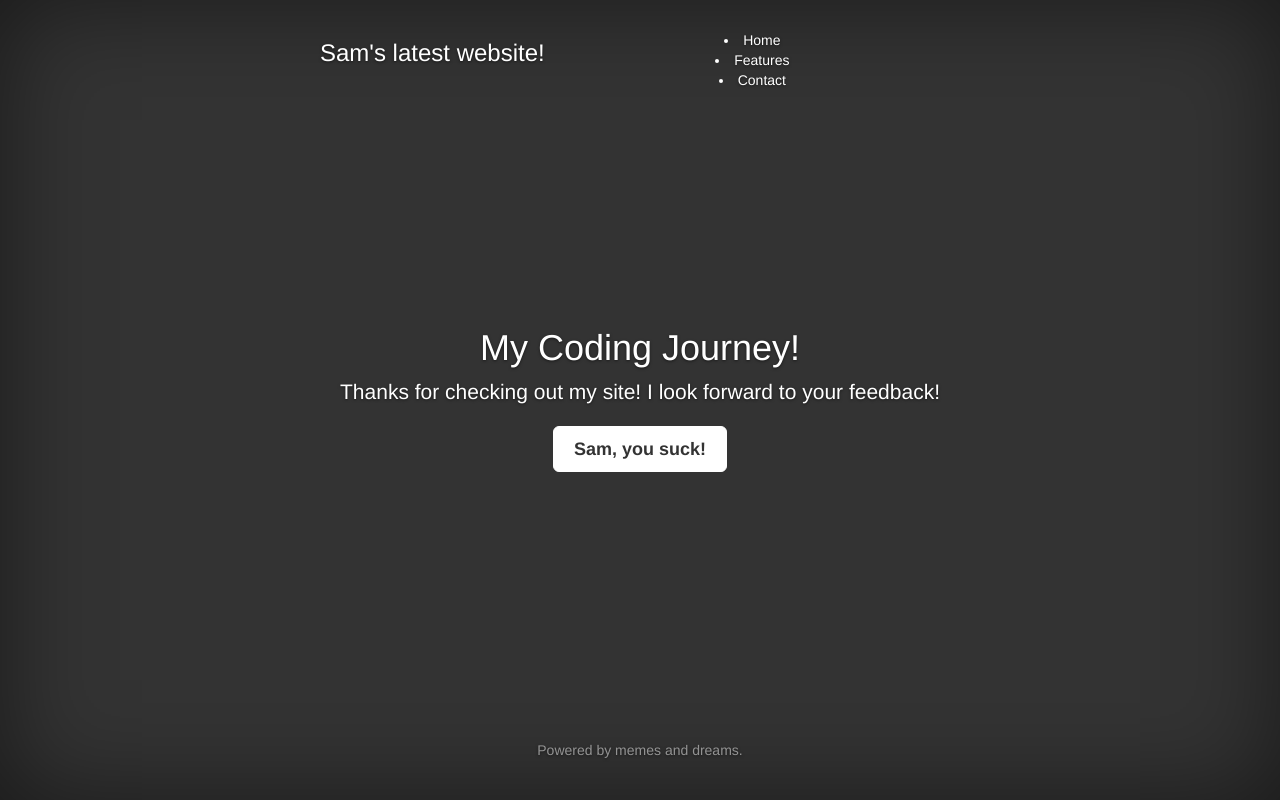
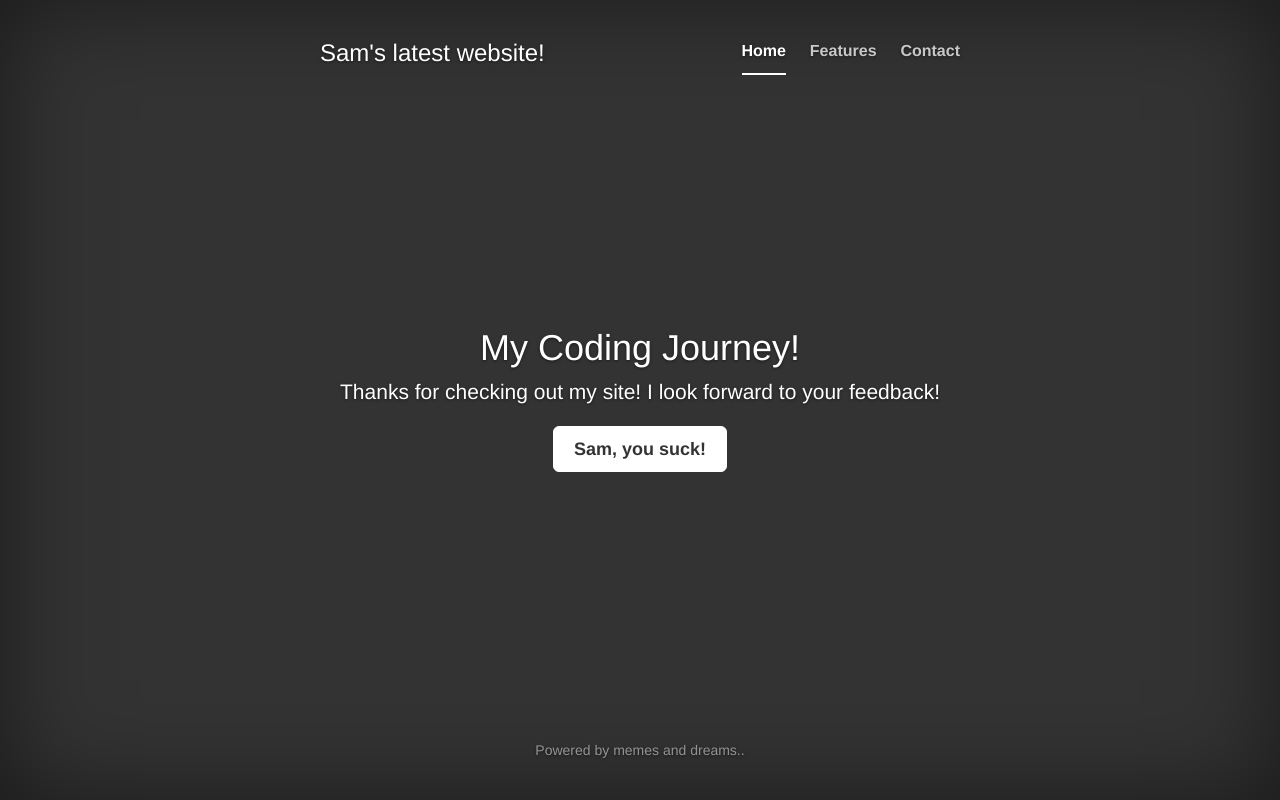
Before and after one commit to Sam-Landrum/Sam-Landrum.github.io, a plain HTML site: page website/index.html in a window 1280 px wide. Drawn offline with Linux system fonts and the light colour scheme.

Commit message:
Update index.html

```diff
--- a/website/index.html
+++ b/website/index.html
@@ -7,7 +7,7 @@
     <!-- The above 3 meta tags *must* come first in the head; any other head content must come *after* these tags -->
     <meta name="description" content="">
     <meta name="author" content="">
-    <link rel="icon" href="https://openclipart.org/download/226235/leaf-1.svg">
+    <link rel="icon" href="#">
 
     <title>Welcome!</title>
 
@@ -43,7 +43,8 @@
             <div class="inner">
               <h3 class="masthead-brand">Sam's latest website!</h3>
               <nav>
-                <li class="active"><a href="index.html">Home</a></li>
+                <ul class="nav masthead-nav">
+                 <li class="active"><a href="index.html">Home</a></li>
                   <li><a href="features.html">Features</a></li>
                   <li><a href="contact.html">Contact</a></li>
                 </ul>
@@ -51,7 +52,7 @@
             </div>
           </div>
 
-          <div class="inner cover">
+           <div class="inner cover">
             <h1 class="cover-heading">My Coding Journey!</h1>
             <p class="lead">Thanks for checking out my site! I look forward to your feedback!</p>
             <p class="lead">
@@ -61,7 +62,7 @@
 
           <div class="mastfoot">
             <div class="inner">
-              <p>Powered by memes and dreams.</p>
+              <p>Powered by memes and dreams.</a>.</p>
             </div>
           </div>
 
```
